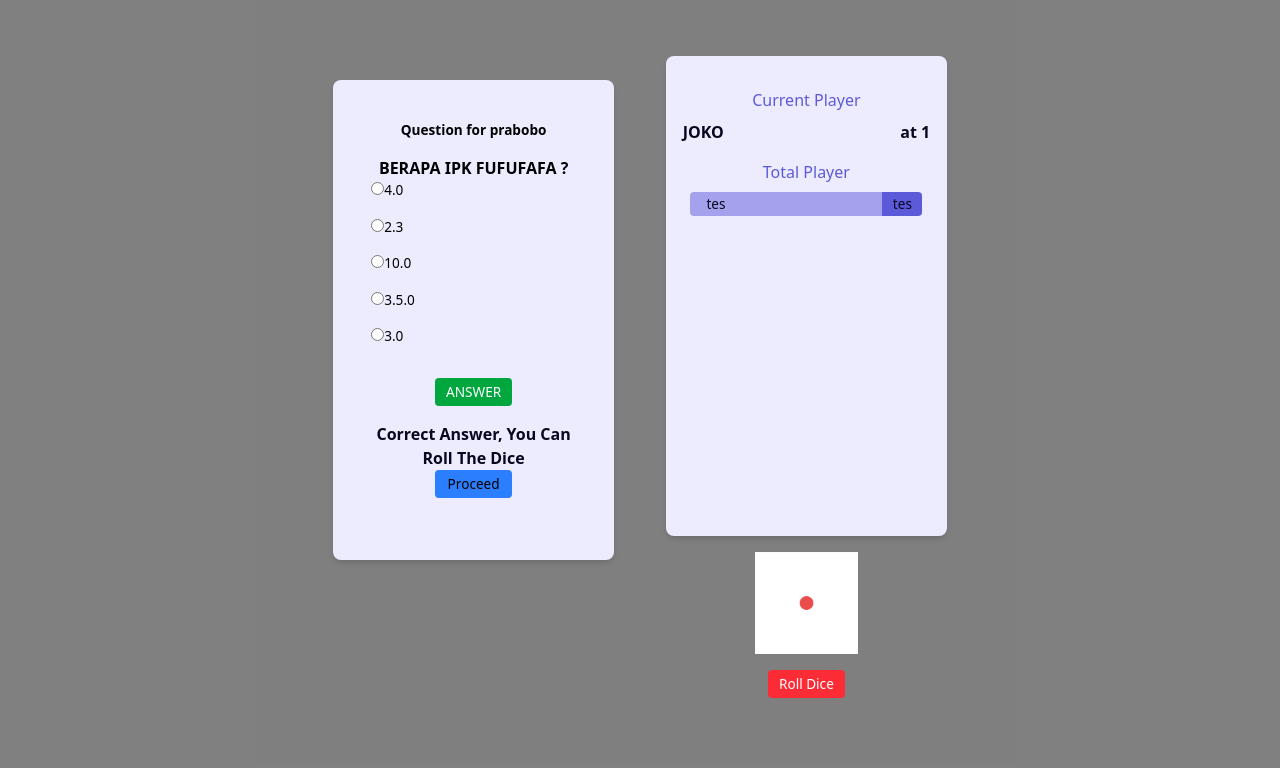
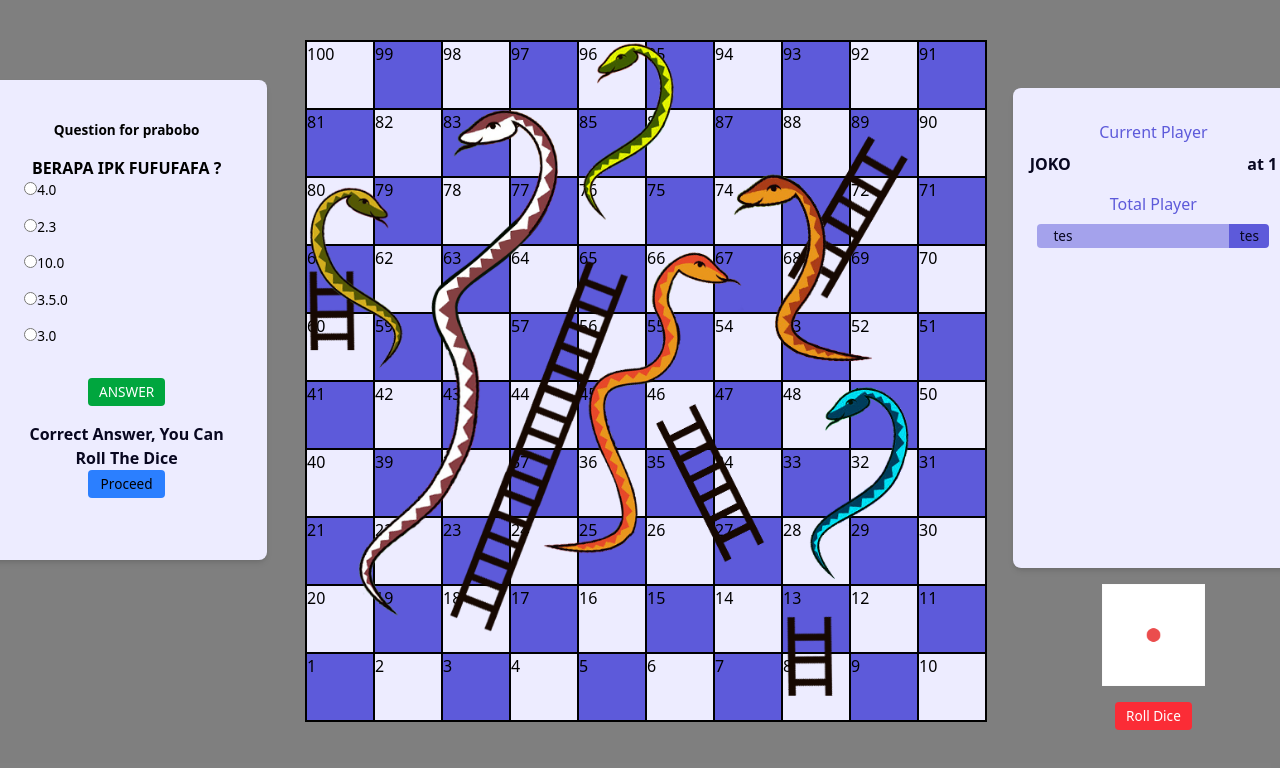
Before and after one commit to hamasfaa/nusajar-snake-ladder, a Vue app: page / in a window 1280 px wide. Shown: the top 768 px of the page. Built offline with nearby package versions, Linux system fonts and the light colour scheme.

Commit message:
Add Board component and integrate it into SnakeLadderView

```diff
--- /dev/null
+++ b/src/components/Board.vue
@@ -0,0 +1,43 @@
+<template>
+  <div class="block">
+    <img :src="SnakeLadder" alt="" class="absolute h-[87vh]" />
+    <table v-if="boardStore.board.length" class="mt-[1vh] ml-[1.5vh]">
+      <tr v-for="(row, rowIndex) in boardStore.board" :key="rowIndex">
+        <td
+          v-for="(cell, cellIndex) in row"
+          :key="cellIndex"
+          :id="cell.id"
+          :style="{ backgroundColor: cell.backgroundColor }"
+          class="align-top min-w-[8.5vh] max-w-[8.5vh] w-[8.5vh] h-[8.5vh] border-solid border-2 border-black"
+        >
+          {{ cell.number }}
+        </td>
+      </tr>
+    </table>
+  </div>
+</template>
+
+<script>
+import { onMounted } from "vue";
+import { useBoardStore } from "@/stores/boardStore";
+import SnakeLadder from "@/assets/snake-ladder.png";
+
+export default {
+  setup() {
+    const boardStore = useBoardStore();
+
+    onMounted(() => {
+      boardStore.initBoard();
+    });
+
+    return {
+      boardStore,
+    };
+  },
+  data() {
+    return {
+      SnakeLadder,
+    };
+  },
+};
+</script>
--- /dev/null
+++ b/src/stores/boardStore.js
@@ -0,0 +1,46 @@
+import { defineStore } from "pinia";
+
+export const useBoardStore = defineStore("board", {
+    state: () => ({
+        board: [],
+    }),
+    actions: {
+        initBoard() {
+            let tableData = [];
+            let count = 100;
+            const boxColour = '#5d5ada';
+
+            for (let i = 0; i < 5; i++) {
+                // Bagian row pertama
+                let row1 = [];
+                for (let j = 0; j < 10; j++) {
+                    let backgroundColor = (count % 2 === 0) ? '#edecff' : boxColour;
+                    row1.push({
+                        number: count,
+                        backgroundColor,
+                        id: `box${count}`,
+                    });
+                    count--;
+                }
+                count = count - 9;
+
+                // Bagian row kedua
+                let row2 = [];
+                for (let j = 0; j < 10; j++) {
+                    let backgroundColor = (count % 2 === 0) ? '#edecff' : boxColour;
+                    row2.push({
+                        number: count,
+                        backgroundColor,
+                        id: `box${count}`,
+                    });
+                    count++;
+                }
+                count = count - 11;
+
+                tableData.push(row1);
+                tableData.push(row2);
+            }
+            this.board = tableData;
+        }
+    },
+});
--- a/src/views/SnakeLadderView.vue
+++ b/src/views/SnakeLadderView.vue
@@ -3,9 +3,12 @@
     <div class="">
       <Question />
     </div>
-    <div class="pt-[7vh] block ml-[2vw]">
-      <Leaderboard />
-      <Dice />
+    <div class="pt-[4vh] flex justify-center">
+      <Board />
+      <div class="pt-[7vh] block ml-[2vw]">
+        <Leaderboard />
+        <Dice />
+      </div>
     </div>
   </div>
 </template>
@@ -14,11 +17,13 @@
 import Leaderboard from "@/components/Leaderboard.vue";
 import Dice from "@/components/Dice.vue";
 import Question from "@/components/Question.vue";
+import Board from "@/components/Board.vue";
 export default {
   components: {
     Leaderboard,
     Dice,
     Question,
+    Board,
   },
 };
 </script>
```
